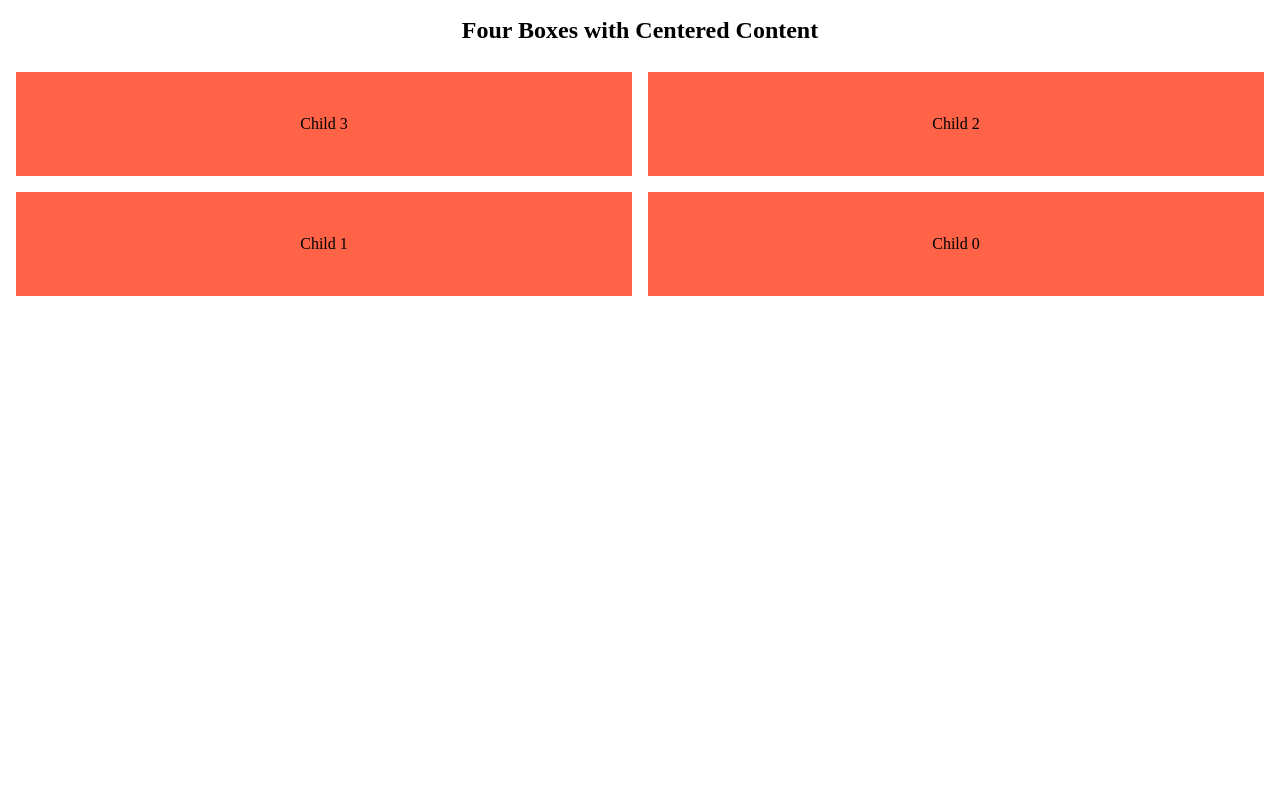
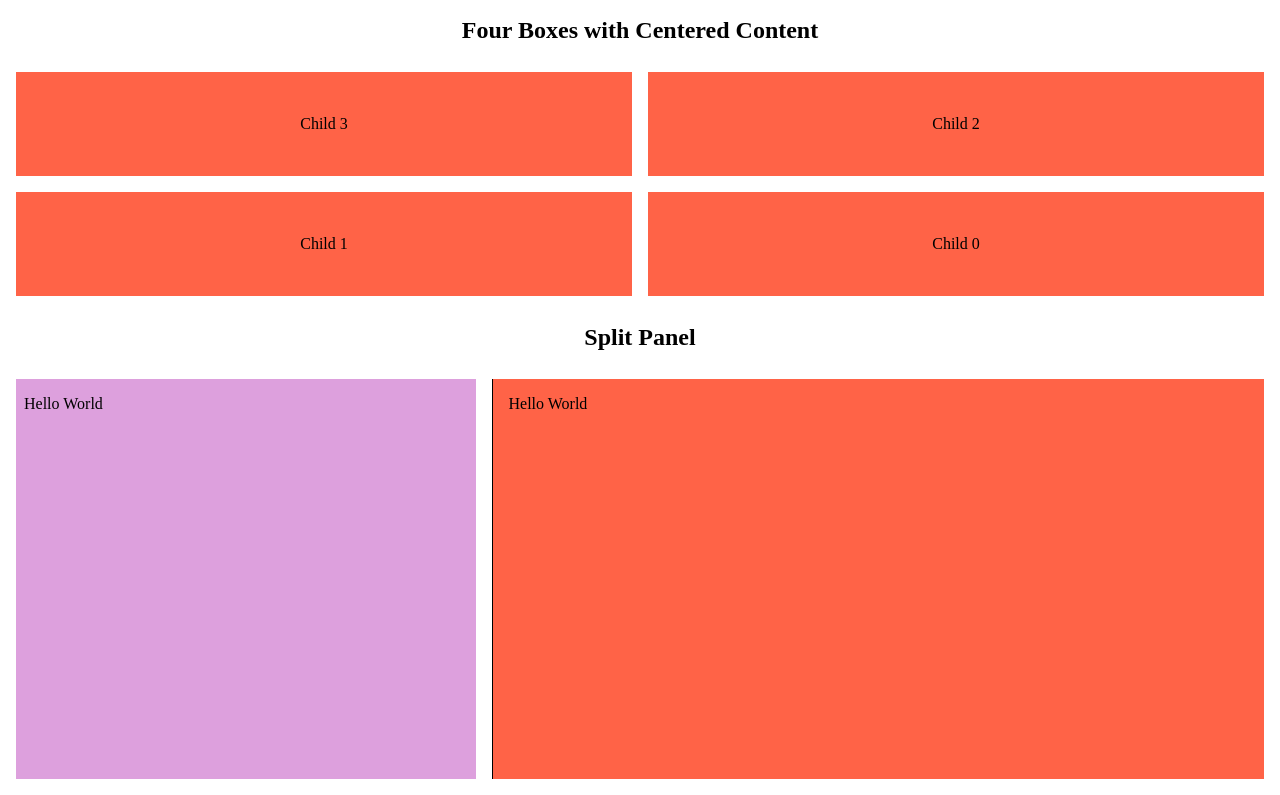
Before and after one commit to coopaaaaah/art-class-ui, a React app: page / in a window 1280 px wide. Shown: the part 467-1262 px from the top of the page. Before the commit the page ends 800 px from the top, so only its background shows below. Built offline with nearby package versions, Linux system fonts and the light colour scheme.

Commit message:
updated git ignore, added new container class

```diff
--- a/src/index.js
+++ b/src/index.js
@@ -10,7 +10,7 @@ export class App extends React.Component {
                 <div className={childClass}> Child {number} </div>
             </div>
         );
-    }
+    };
 
     render() {
         return (
@@ -34,6 +34,22 @@ export class App extends React.Component {
                 <div className='flex-grid'>
                     {this.createListItems(4, 'box', 'box-item')}
                 </div>
+
+                <h2>Split Panel</h2>
+                <div className='container'>
+                    <div className='content'>
+                        <div className='summary'>
+                            <div className='summary-content'>
+                                <p>Hello World</p>
+                            </div>
+                        </div>
+                        <div className='details'>
+                            <div className='details-content'>
+                                <p>Hello World</p>
+                            </div>
+                        </div>
+                    </div>
+                </div>
             </div>
         )
     }
--- a/src/index.scss
+++ b/src/index.scss
@@ -58,4 +58,44 @@
         color: tomato;
     }
 
+
+    .container {
+        .content {
+
+            display: flex;
+            justify-content: space-around;
+
+            .summary {
+                width: 60%;
+                box-sizing: border-box;
+                padding: 0.5rem;
+
+                .summary-content {
+                    display: flex;
+                    flex-direction: column;
+                    padding-left: 0.5rem;
+                    align-items: flex-start;
+                    min-height: 400px;
+                    background: plum;
+                }
+            }
+
+            .details {
+                width: 100%;
+                box-sizing: border-box;
+                padding: 0.5rem;
+
+                .details-content {
+                    display: flex;
+                    flex-direction: column;
+                    border-left: 1px solid black;
+                    padding-left: 1rem;
+                    align-items: flex-start;
+                    min-height: 400px;
+                    background: tomato;
+                }
+            }
+        }
+    }
+
 }
```
Also changed, not shown: 1 other file.
